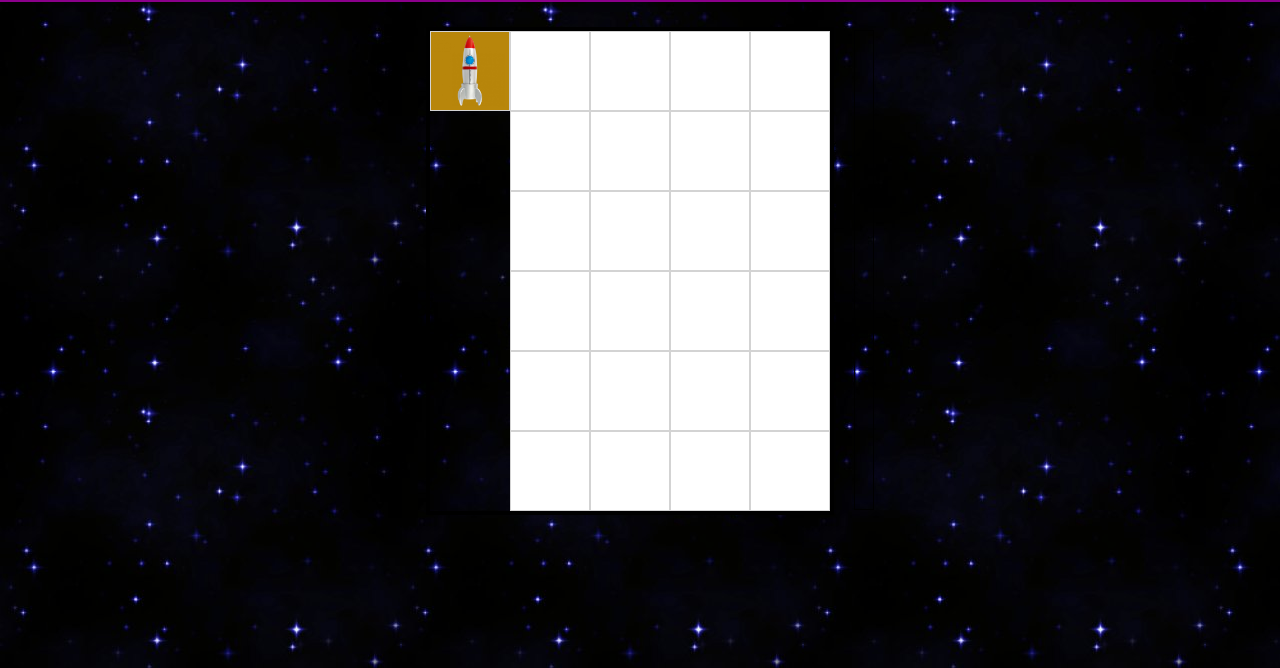
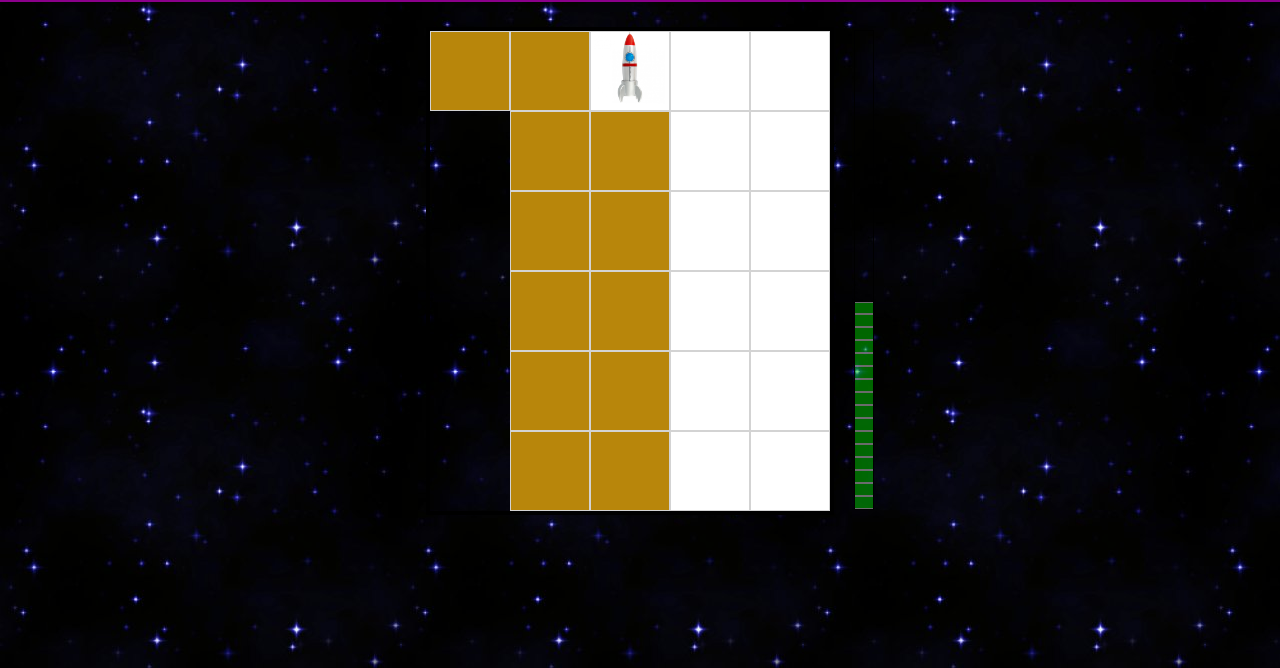
Before and after one commit to Kaylee-dev/B1W7L1_spaceShip, a plain HTML site: page spacegame/Opdracht09.html in a window 1280 px wide. Shown: the part 132-800 px from the top of the page. Drawn offline with nearby package versions, Linux system fonts and the light colour scheme.

Commit message:
8 en 9 afgemaakt

```diff
--- a/spacegame/Opdracht09.html
+++ b/spacegame/Opdracht09.html
@@ -17,9 +17,16 @@
         //Eigen acties
         spaceShip.run(function () {
             // code  start
+                for(var i = 0; i < 32; i++){
+                    if (i == 0 || i == 2 || i == 16 || i == 18) {
+                        spaceShip.rotateRight();
 
-
-
+                    } else if (i == 8 || i == 10 || i == 24 || i == 26) {
+                        spaceShip.rotateLeft();
+                    } else{
+                        spaceShip.moveForward();
+                    }
+                }
             // code  einde
         });
     </script>
```
Also changed, not shown: spacegame/Opdracht08.html (+7 -1 lines).
